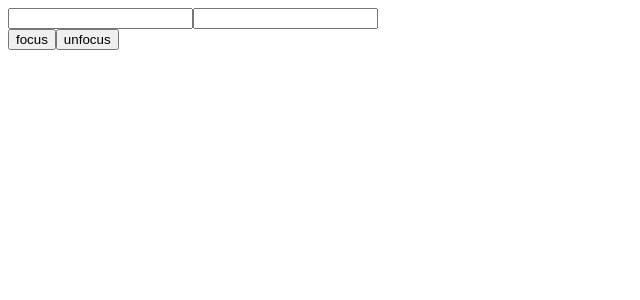
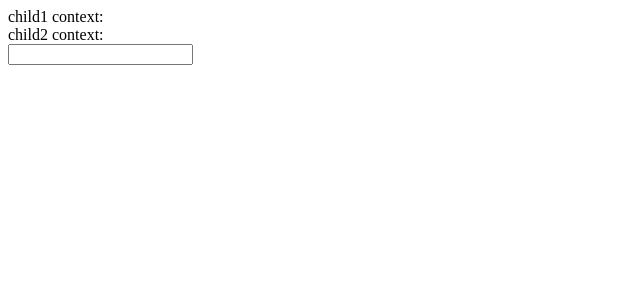
Before and after one commit to fickkmdev/react-ts-101, a React (Create React App) app: page / in a window 1280 px wide. Shown: the top 300 px of the page, without its empty margins (0-640 px from the left). Built offline with nearby package versions, Linux system fonts and the light colour scheme.

Commit message:
1 file modified

```diff
--- a/App.tsx
+++ b/App.tsx
@@ -1,45 +1,32 @@
 import * as React from 'react';
-import CountComponent from './CountComponent';
-import InputComponent from './InputComponent';
-import './style.css';
 
-const Child = React.forwardRef<unknown, {label: string}>((props,ref) => {
-  const focus = React.useRef<number>()
-  const inputRef1 = React.useRef<HTMLInputElement>();
-  const inputRef2 = React.useRef<HTMLInputElement>();
+const contextValue = React.createContext(undefined);
 
-  React.useImperativeHandle(ref, () => ({
-    focus: ()=>{
-      inputRef2.current.focus();
-      focus.current=2;
-    },
-    unfocus: ()=>{
-      if(focus.current===2){
-        focus.current=1;
-        inputRef1.current.focus()
-      }else{
-        focus.current = 2;
-        inputRef2.current.focus()
-      }
-    }
-  }), []);
+function Child1() {
   return (
-  <div>
-    <input ref={inputRef1}/>
-    <input ref={inputRef2}/>
-  </div>);
-});
+    <contextValue.Consumer>
+      {(props) => {
+        return <div>child1 context: {props}</div>;
+      }}
+    </contextValue.Consumer>
+  );
+}
+
+function Child2() {
+  const props = React.useContext(contextValue);
+  return <div>child2 context: {props}</div>;
+}
 
 export default function App() {
-  const [value1, setValue1] = React.useState<string>('');
-  const [value2, setValue2] = React.useState<string>('');
-  const childRef = React.useRef()
+  const [value, setValue] = React.useState<string>();
 
   return (
-    <div>
-      <Child ref={childRef} label={''}/>
-      <button onClick={()=>{childRef.current.focus()}}>focus</button>
-      <button onClick={()=>{childRef.current.unfocus()}}>unfocus</button>
-    </div>
+    <contextValue.Provider value={value}>
+      <div>
+        <Child1/>
+        <Child2/>
+        <input onChange={(e) => setValue(e.target.value)} />
+      </div>
+    </contextValue.Provider>
   );
 }
```
